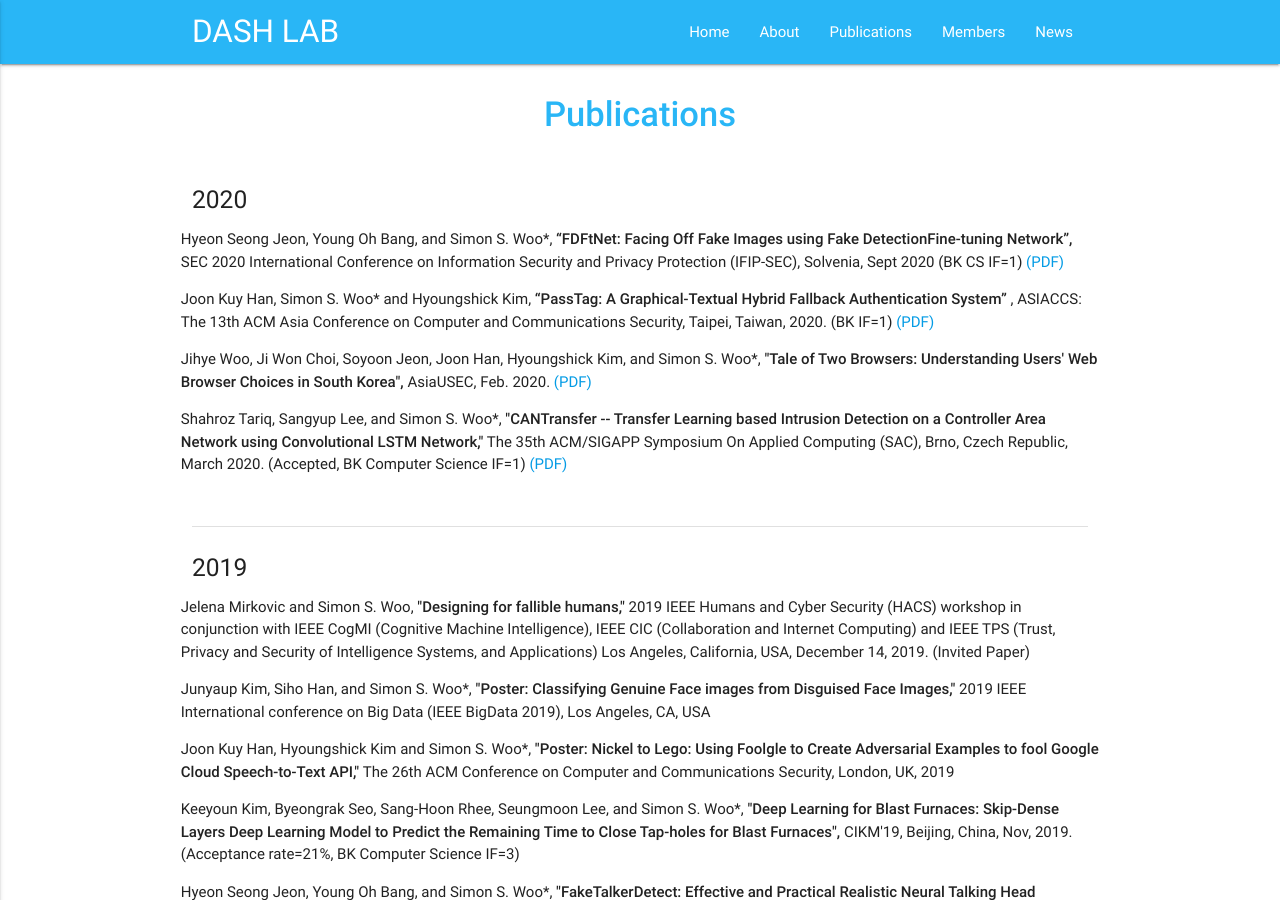
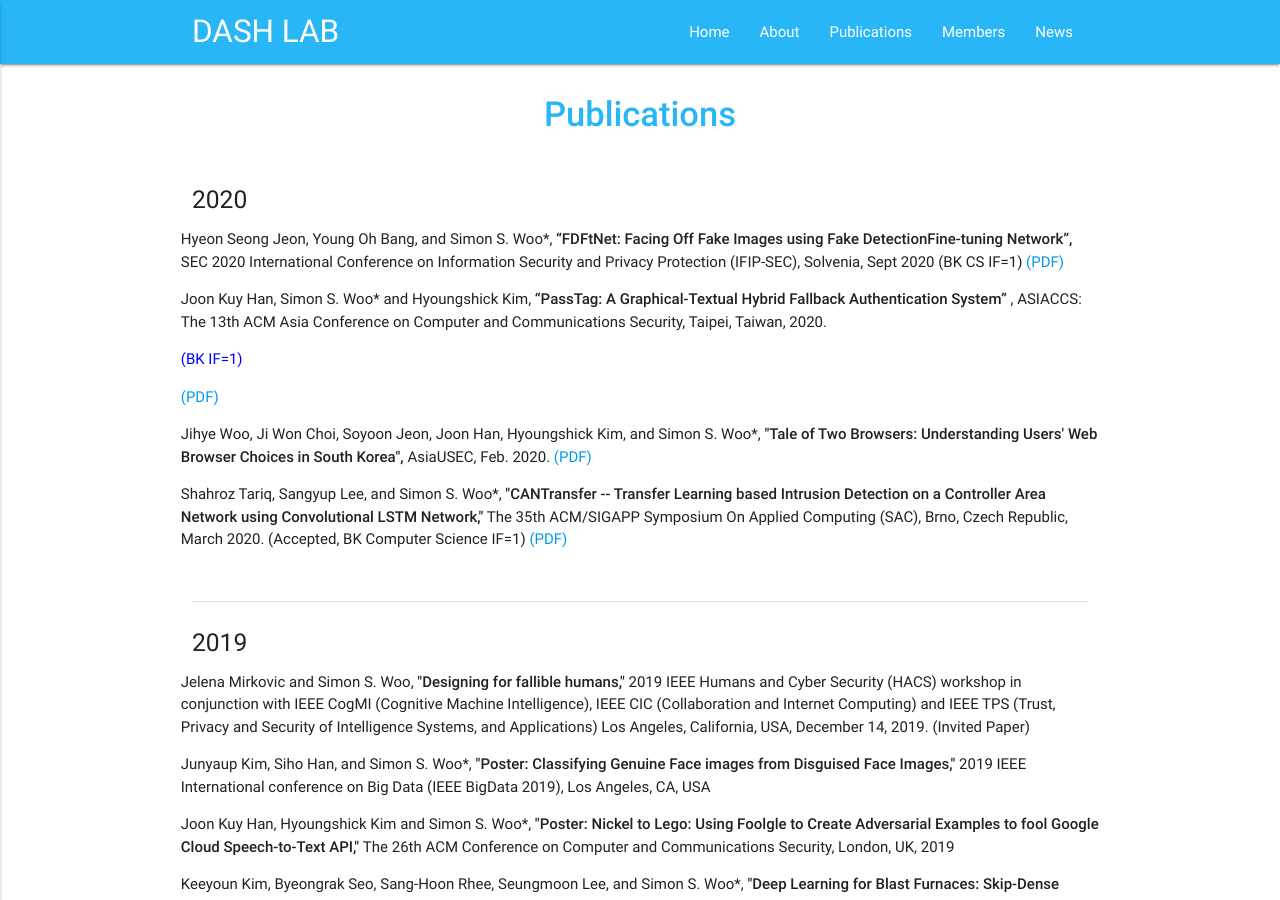
Before and after one commit to Yurim990507/DASH-Lab.github.io, a Jekyll site: the page built from example2.md, in a window 1280 px wide and 900 px high. Built offline with Jekyll 4.4.1, drawn with Linux system fonts in a browser that asks for light colours.

Commit message:
Update example2.md

```diff
--- a/example2.md
+++ b/example2.md
@@ -11,7 +11,7 @@ permalink: /Publications/
     <div class="row">
 
   <p> Hyeon Seong Jeon, Young Oh Bang, and Simon S. Woo*, <strong>“FDFtNet: Facing Off Fake Images using Fake DetectionFine-tuning Network”,</strong> SEC 2020 International Conference on Information Security and Privacy Protection (IFIP-SEC), Solvenia, Sept 2020 (BK CS IF=1) <a href="../../raw/master/Publications/IFIP_SEC_2020_CR_paper_135.pdf" download> (PDF) </a> </p>
-<p> Joon Kuy Han, Simon S. Woo* and Hyoungshick Kim, <strong> “PassTag: A Graphical-Textual Hybrid Fallback Authentication System” </strong>, ASIACCS: The 13th ACM Asia Conference on Computer and Communications Security, Taipei, Taiwan, 2020. (BK IF=1) <a href="../../raw/master/Publications/" download> (PDF) </a> </p>
+<p> Joon Kuy Han, Simon S. Woo* and Hyoungshick Kim, <strong> “PassTag: A Graphical-Textual Hybrid Fallback Authentication System” </strong>, ASIACCS: The 13th ACM Asia Conference on Computer and Communications Security, Taipei, Taiwan, 2020. <p style="color: blue"> (BK IF=1)</p> <a href="../../raw/master/Publications/" download> (PDF) </a> </p>
             <p> Jihye Woo, Ji Won Choi, Soyoon Jeon, Joon Han, Hyoungshick Kim, and Simon S. Woo*,<strong> "Tale of Two Browsers: Understanding Users' Web Browser Choices in South Korea",</strong> AsiaUSEC, Feb. 2020. <a href="" download> (PDF) </a> </p>
  <p> Shahroz Tariq, Sangyup Lee, and Simon S. Woo*, <strong>"CANTransfer -- Transfer Learning based Intrusion Detection on a Controller Area Network using Convolutional LSTM Network,"</strong> The 35th ACM/SIGAPP Symposium On Applied Computing (SAC), Brno, Czech Republic, March 2020. (Accepted, BK Computer Science IF=1) <a href="../../raw/master/Publications/CAN_SAC_2019_FinalCameraReady(1).pdf
 " download> (PDF) </a> </p>
```
